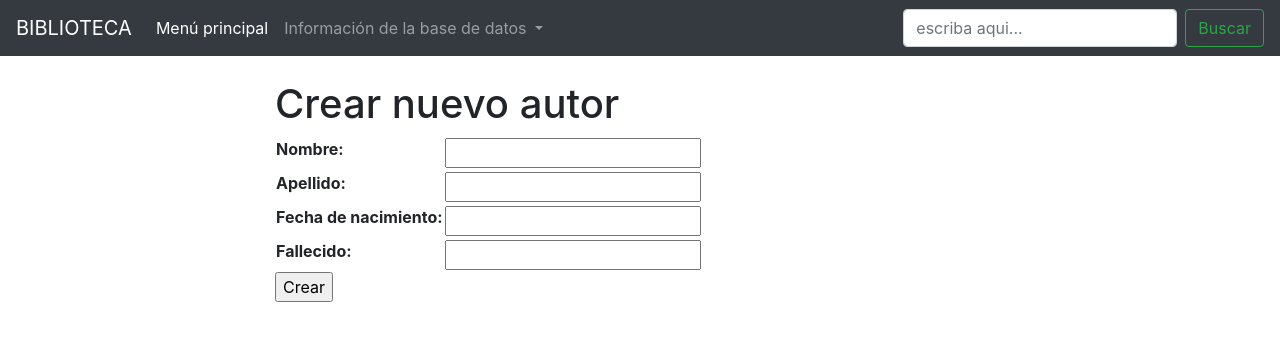
After one commit to LrGrXx2/biblioteca, a Django app: page /catalogo/autor/create in a window 1280 px wide. The commit adds this page. Shown: the top 341 px of the page. Run offline with Django 3.2, Linux system fonts and the light colour scheme.

Commit message:
Formulario autor y buscador

```diff
--- /dev/null
+++ b/catalogo/forms.py
@@ -0,0 +1,9 @@
+from django.forms import ModelForm
+from catalogo.models import Author
+#https://developer.mozilla.org/es/docs/Learn/Server-side/Django/forms
+
+class AuthorForm(ModelForm):
+    '''Formulario para crear autores'''
+    class Meta:
+        model = Author
+        fields = '__all__'
--- a/catalogo/models.py
+++ b/catalogo/models.py
@@ -70,6 +70,7 @@ class Languaje(models.Model):
     class Meta:
         verbose_name = 'Idioma'
 
+
 # FORMULARIO DE CONTACTO
 
 from django import forms
@@ -79,3 +80,40 @@ class ContactForm(forms.Form):
 	last_name = forms.CharField(max_length = 50)
 	email_address = forms.EmailField(max_length = 150)
 	message = forms.CharField(widget = forms.Textarea, max_length = 2000)
+
+
+#from django.db import ListView
+#class SearchResultsListView(ListView):
+#    model = Book
+#    context_object_name = 'book_list'
+#    template_name = 'books/search_results.html'
+#    def get_queryset(self): # new
+#        query = self.request.GET.get('q')
+#        return Book.objects.filter(title__icontains=query)
+
+#https://developer.mozilla.org/es/docs/Learn/Server-side/Django/Models
+class MyModelName(models.Model):
+    """
+    Una clase típica definiendo un modelo, derivado desde la clase Model.
+    """
+
+    # Campos
+    my_field_name = models.CharField(max_length=20, help_text="Enter field documentation")
+    ...
+
+    # Metadata
+    class Meta:
+        ordering = ["-my_field_name"]
+
+    # Métodos
+    def get_absolute_url(self):
+         """
+         Devuelve la url para acceder a una instancia particular de MyModelName.
+         """
+         return reverse('model-detail-view', args=[str(self.id)])
+
+    def __str__(self):
+        """
+        Cadena para representar el objeto MyModelName (en el sitio de Admin, etc.)
+        """
+        return self.field_name
--- a/catalogo/templates/base.html
+++ b/catalogo/templates/base.html
@@ -46,7 +46,7 @@
           <a class="nav-link disabled">Disabled</a>
         </li>-->
       </ul>
-      <form class="form-inline my-2 my-lg-0">
+      <form class="form-inline mt-2 mt-md-0" method="get">
         <input class="form-control mr-sm-2" type="search" placeholder="escriba aqui..." aria-label="Search">
         <button class="btn btn-outline-success my-2 my-sm-0" type="submit">Buscar</button>
       </form>
--- /dev/null
+++ b/catalogo/templates/crear_autor.html
@@ -0,0 +1,14 @@
+{% extends "base.html" %}
+{% block content %}
+
+    <h1>Crear nuevo autor</h1>
+
+    <form action="" method="post">
+        {% csrf_token %}
+        <table>
+        {{ form.as_table }}
+        </table>
+        <input type="submit" value="Crear" />
+    </form>
+
+{% endblock %}
--- a/catalogo/templates/todos_autores.html
+++ b/catalogo/templates/todos_autores.html
@@ -7,7 +7,7 @@
 
     <ul>
     {% for autor in autores %}
-        <li>{{autor.first_name}}
+        <li>{{autor.first_name}} {{autor.last_name}}
     {% endfor %}
     </ul>
 
--- a/catalogo/urls.py
+++ b/catalogo/urls.py
@@ -1,8 +1,10 @@
 from django.urls import include, path
-from catalogo.views import LibrosListView
+from catalogo.views import LibrosListView, SearchResultsListView, crear_autor
 from catalogo.views import todos_autores
 
 urlpatterns = [
     path('libros/', LibrosListView.as_view(), name='listado_libros'),
     path('autores/', todos_autores, name='listado_autores'),
+    path('buscar/', SearchResultsListView.as_view(), name='buscalibros'),
+    path('autor/create', crear_autor, name='crear_autor'),
 ]
--- a/catalogo/views.py
+++ b/catalogo/views.py
@@ -1,6 +1,7 @@
 from django.shortcuts import render
 from catalogo.models import Author, Book
 from django.views import generic
+from catalogo.forms import AuthorForm
 
 # from django.http import HttpResponse
 
@@ -9,19 +10,46 @@ from django.views import generic
 #Vistas tipo función
 
 def indice(request):
+    datos = {'autor': 'Luis Miguel'}
+    busqueda = request.GET.get('q')
+    if busqueda:
+        libros = Book.objects.filter(title__icontains = busqueda)
+        datos['noencontrado'] = True
+    else:
+        libros = Book.objects.all()
+
+    datos['libros'] = libros
+
     libros = Book.objects.all()
-    datos = {'autor': 'Luis Miguel', 'libros': libros}
-    return render(request, 'index.html', context=datos)
+
+    return render(request, 'index.html', context = datos)
+
 
 def todos_libros(request):
-    libros=Book.objects.all().order_by('title')
-    return render(request, 'todos_libros.html', context={'libros':libros})
+    libros = Book.objects.all().order_by('title')
+    return render(request, 'todos_libros.html', context = {'libros':libros})
+
 
 def todos_autores(request):
-    autores=Author.objects.all().order_by('first_name')
-    return render(request, 'todos_autores.html', context={'autores':autores})
+    autores = Author.objects.all().order_by('first_name')
+    return render(request, 'todos_autores.html', context = {'autores':autores})
+
+#creación autor
+def crear_autor(request):
+    datos = {'form': AuthorForm()}
+    return render(request, 'crear_autor.html', context = datos)
+
 
 class LibrosListView(generic.ListView):
     '''Vista genérica para nuestro listado de libros'''
     model = Book
     paginate_by = 15
+
+
+class SearchResultsListView(generic.ListView):
+    model = Book
+    context_object_name = 'book_list'
+    template_name = 'books/search_results.html'
+    def get_queryset(self): # new
+        query = self.request.GET.get('q')
+        return Book.objects.filter(title__icontains = query)
```
Also changed, not shown: catalogo/templates/index.html (+16 -5 lines).
